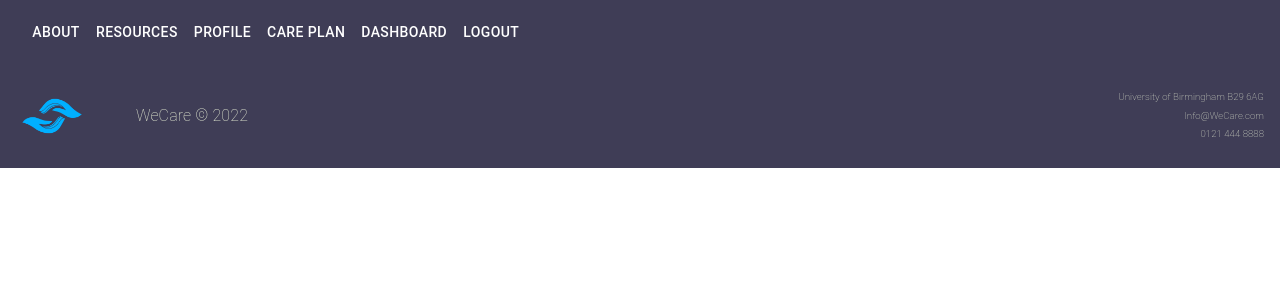
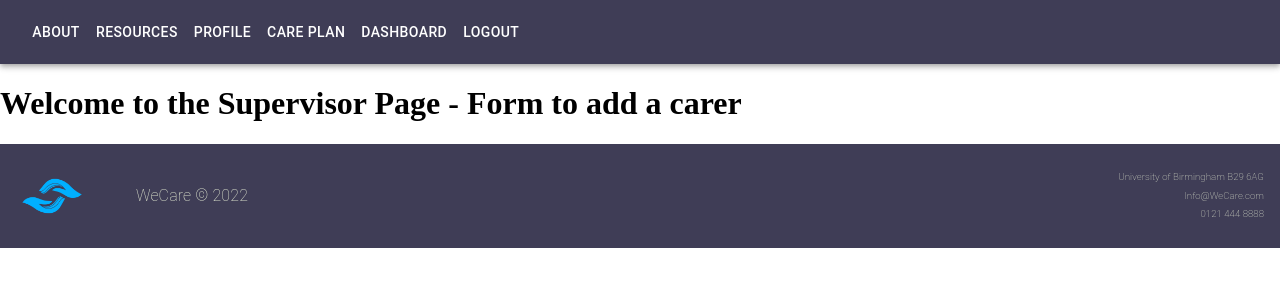
Before and after one commit to C-Sim/we-care-react, a React (Create React App) app: page /supervisor-create-carer in a window 1280 px wide. Shown: the top 300 px of the page. Built offline with nearby package versions, Linux system fonts and the light colour scheme.

Commit message:
added SupervisorCreateCarer page container

```diff
--- a/src/AppRoutes.js
+++ b/src/AppRoutes.js
@@ -12,6 +12,7 @@ import { CareOverviewPage } from "./containers/CareOverviewPage";
 import { CarePlanPage } from "./containers/CarePlanPage";
 import { CarerNotificationsPage } from "./containers/CarerNotificationsPage";
 import { SupervisorNotificationsPage } from "./containers/SupervisorNotificationsPage";
+import { SupervisorCreateCarerPage } from "./containers/SupervisorCreateCarerPage";
 import { PatientsPage } from "./containers/PatientsPage";
 import { ResourcesPage } from "./containers/ResourcesPage";
 import { CarerProfilePage } from "./containers/CarerProfilePage";
@@ -50,6 +51,10 @@ export const AppRoutes = () => {
           path="/supervisor-notifications"
           element={<SupervisorNotificationsPage />}
         />
+        <Route
+          path="/supervisor-create-carer"
+          element={<SupervisorCreateCarerPage />}
+        />
 
         <Route path="/resources" element={<ResourcesPage />} />
         <Route path="/care-overview" element={<CareOverviewPage />} />
--- /dev/null
+++ b/src/containers/SupervisorCreateCarerPage.js
@@ -0,0 +1,5 @@
+// For each user type to view top level information most relevant to them - may need to split into 3, but use first created as template for others
+
+export const SupervisorCreateCarerPage = () => {
+  return <h1>Welcome to the Supervisor Page - Form to add a carer</h1>;
+};
```
